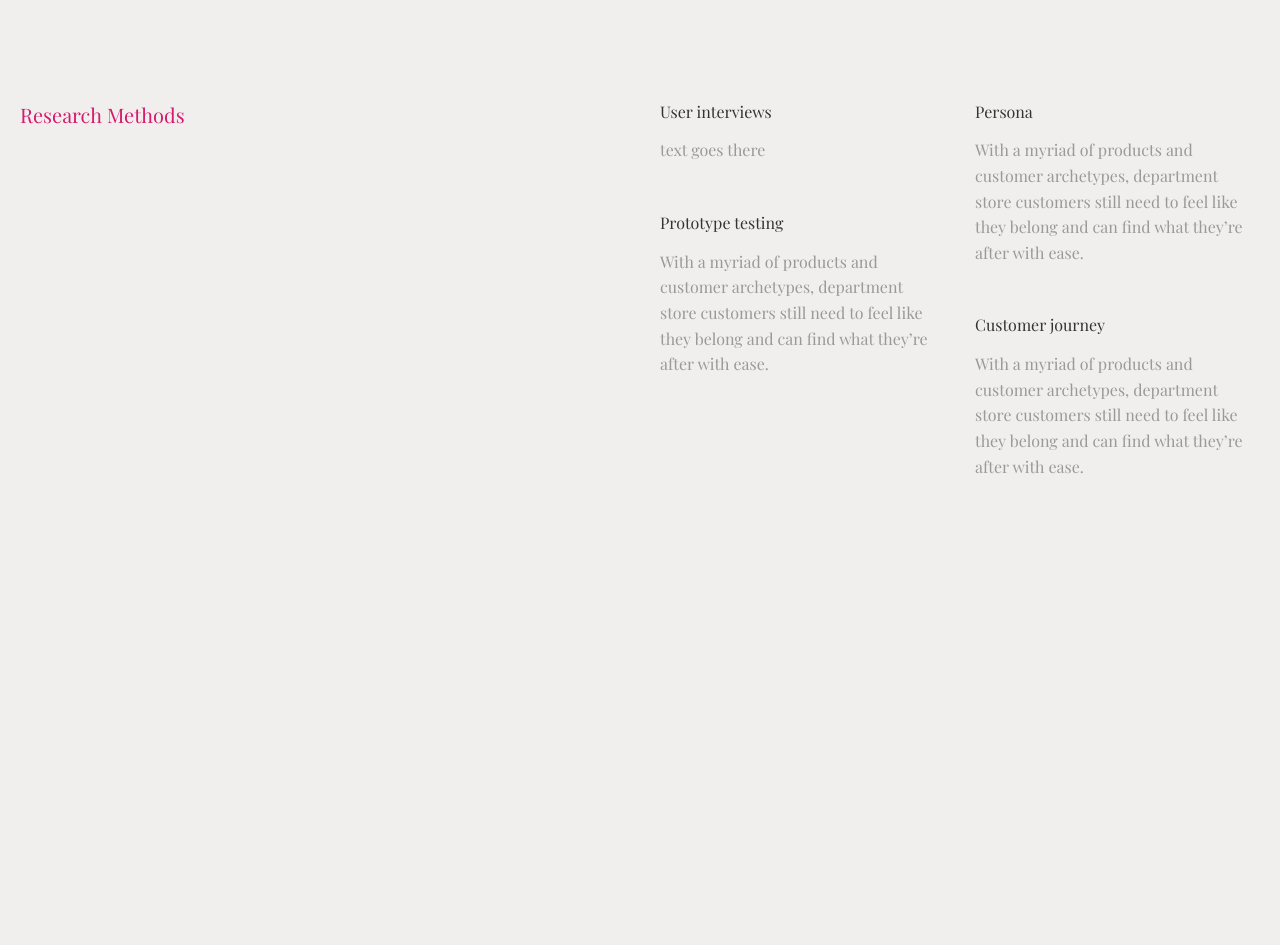
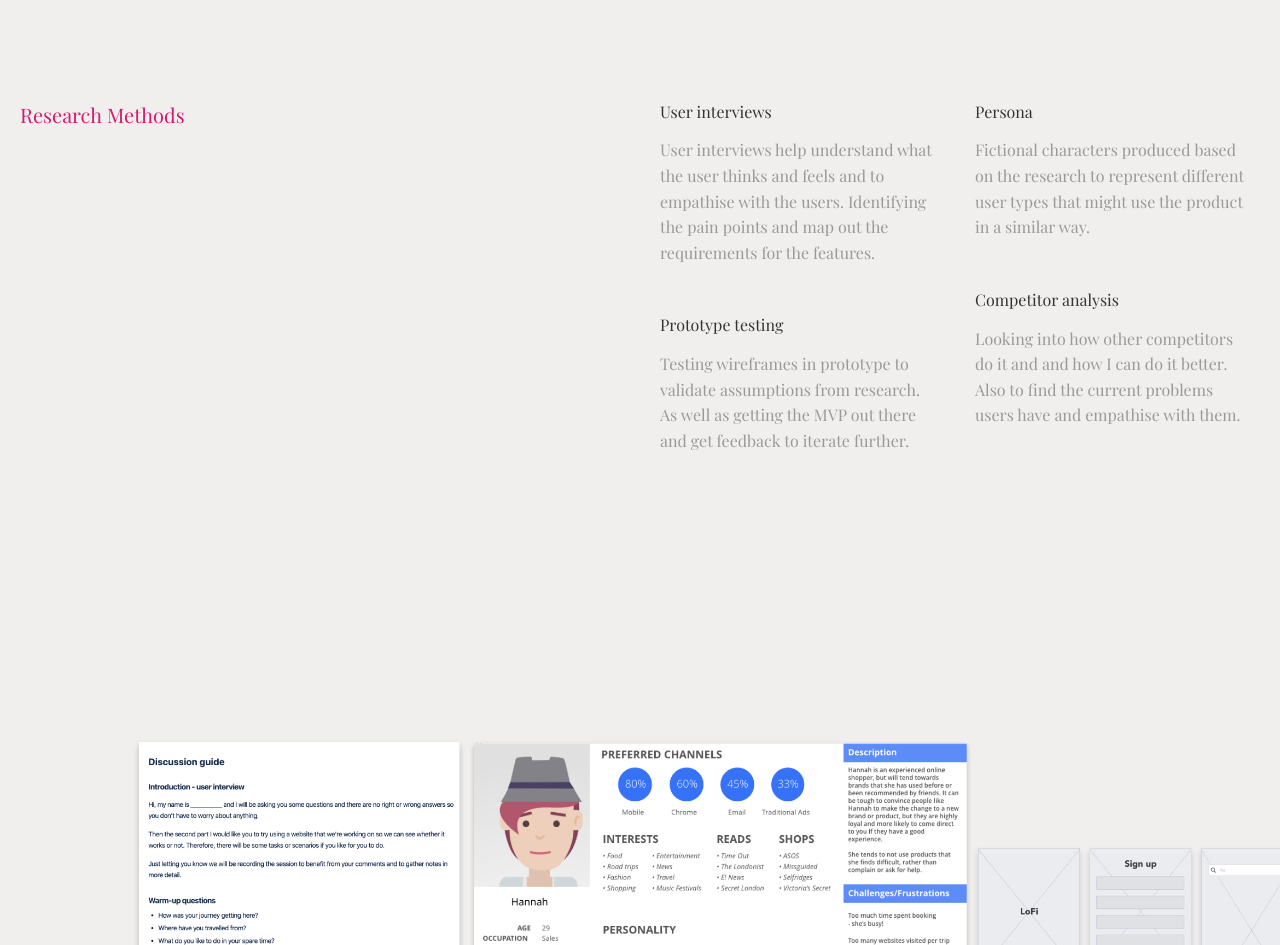
Before and after one commit to simonhoang23/Portfolio, a plain HTML site: page html/portfolio-projects-lofi.html in a window 1280 px wide. Shown: the part 4540-5485 px from the top of the page. Drawn offline with nearby package versions, Linux system fonts and the light colour scheme; a web font is replaced by a local one.

Commit message:
finish research images

```diff
--- a/html/portfolio-projects-lofi.html
+++ b/html/portfolio-projects-lofi.html
@@ -148,7 +148,7 @@
 
     <div class="single__full__width__image__container">
         <div>
-            <img src="../images/full-width-image-lofi.png" alt="" class="single__full__width__image">
+            <img src="../images/full-width-image-lofi-app.png" alt="" class="single__full__width__image">
         </div>
     </div>
 
@@ -181,9 +181,11 @@
 
                     As a <span style="font-weight: bold;">user</span>, I would like… <br> <br>
 
-                    <span style="font-weight: bold;">An easier way to help me</span> find parking spaces on the go… <br> <br>
+                    <span style="font-weight: bold;">An easier way to help me</span> find parking spaces on the go… <br>
+                    <br>
 
-                    <span style="font-weight: bold;">So that</span> I can have the confidence to book and save spaces, and stress-free.
+                    <span style="font-weight: bold;">So that</span> I can have the confidence to book and save spaces,
+                    and stress-free.
                 </p>
             </div>
         </div>
@@ -205,36 +207,28 @@
                 <div>
                     <h4 class="title__2__column__description__h4">User interviews</h4>
                     <p class="title__2__column__description__p">
-                        text goes there
+                        User interviews help understand what the user thinks and feels and to empathise with the
+                        users. Identifying the pain points and map out the requirements for the features.
                     </p>
 
                     <h4 class="title__2__column__description__h4">Prototype testing</h4>
                     <p class="title__2__column__description__p">
-                        With a myriad of products and
-                        customer archetypes, department
-                        store customers still need to feel
-                        like they belong and can find what
-                        they’re after with ease.
+                        Testing wireframes in prototype to validate assumptions from research. As well as
+                        getting the MVP out there and get feedback to iterate further.
                     </p>
                 </div>
 
                 <div>
                     <h4 class="title__2__column__description__h4">Persona</h4>
                     <p class="title__2__column__description__p">
-                        With a myriad of products and
-                        customer archetypes, department
-                        store customers still need to feel
-                        like they belong and can find what
-                        they’re after with ease.
+                        Fictional characters produced based on the research to represent different user types that
+                        might use the product in a similar way.
                     </p>
 
-                    <h4 class="title__2__column__description__h4">Customer journey</h4>
+                    <h4 class="title__2__column__description__h4">Competitor analysis</h4>
                     <p class="title__2__column__description__p">
-                        With a myriad of products and
-                        customer archetypes, department
-                        store customers still need to feel
-                        like they belong and can find what
-                        they’re after with ease.
+                        Looking into how other competitors do it and and how I can do it better. Also to find the
+                        current problems users have and empathise with them.
                     </p>
                 </div>
             </div>
@@ -244,7 +238,13 @@
 
 
 
+  <!-- SINGLE FULL WIDTH IMAGE -->
 
+  <div class="single__full__width__image__container">
+    <div>
+        <img src="../images/full-width-image-lofi-ux-research.png" alt="" class="single__full__width__image">
+    </div>
+</div>
 
 
 
```
Also changed, not shown: images/full-width-image-lofi-app.png (renamed from images/full-width-image-lofi.png), images/full-width-image-lofi-ux-research.png (added).
